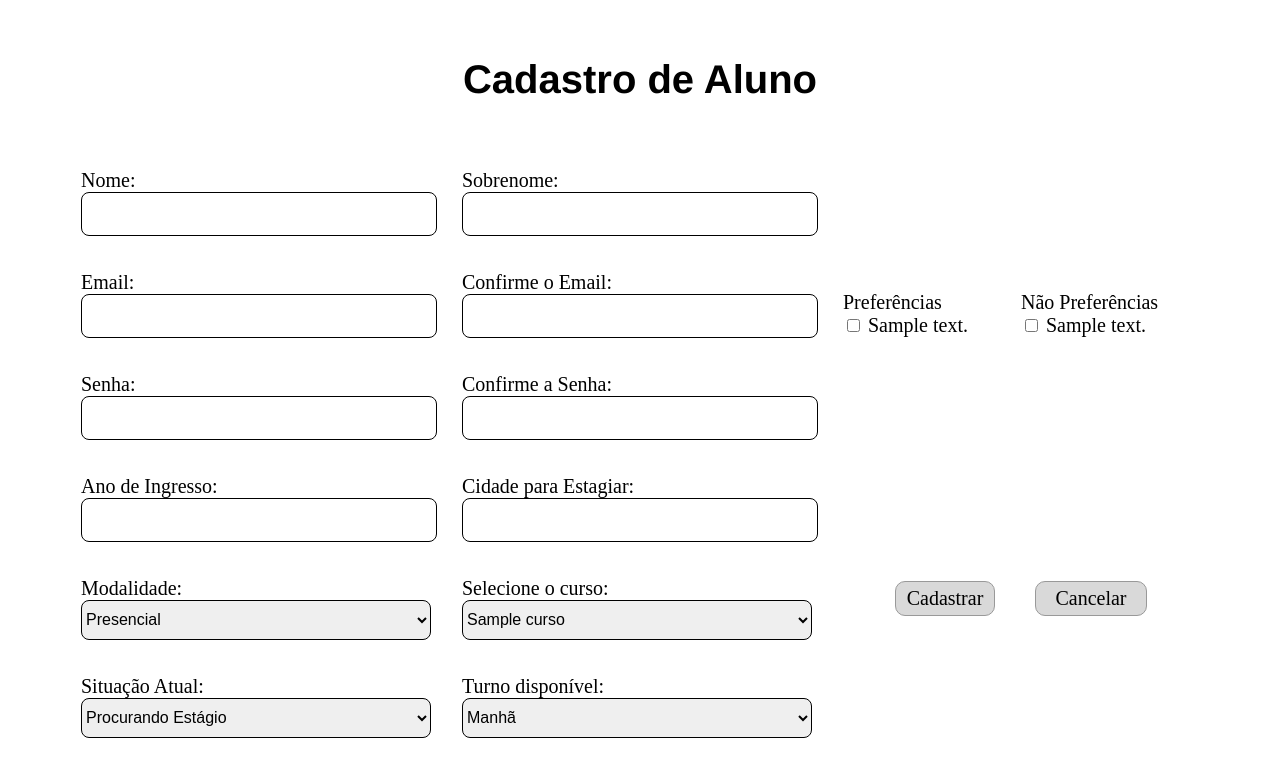
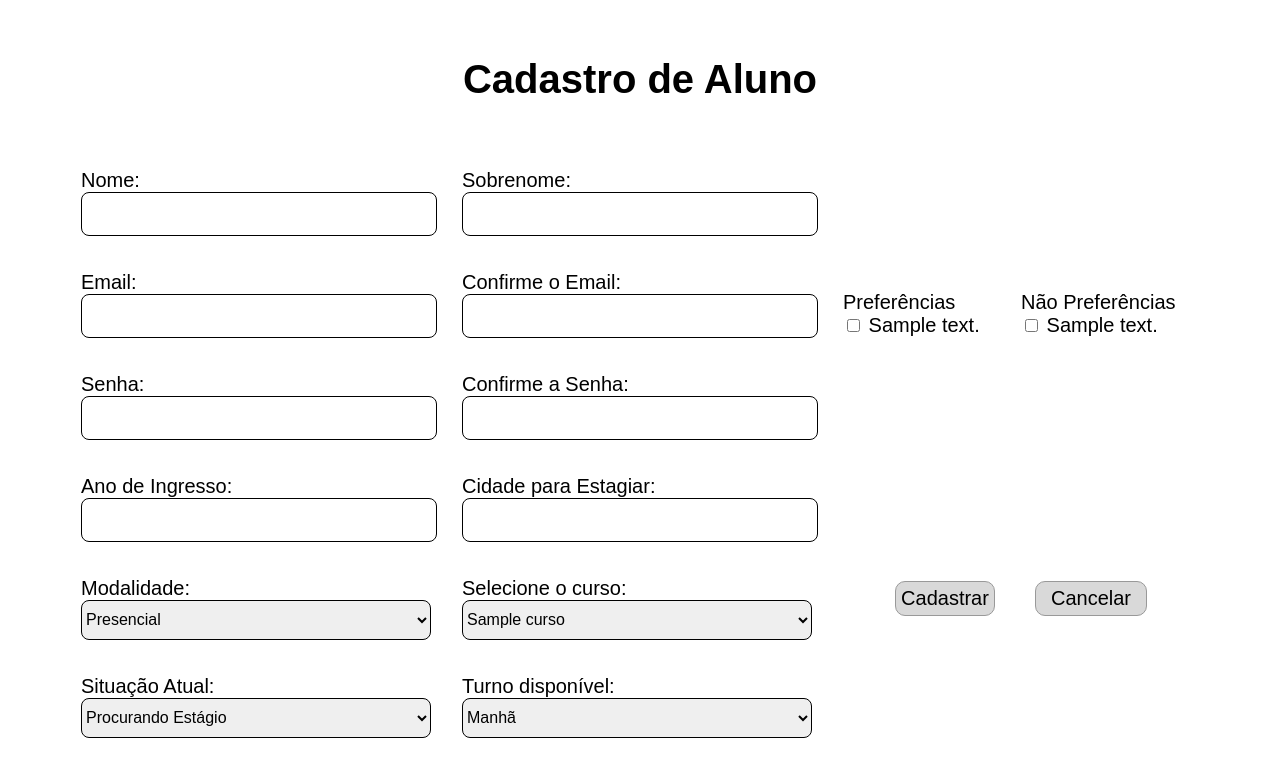
Before and after one commit to Aerther/Estagirando, a PHP site: page /pages/cadastrar/cadastroAluno.php in a window 1280 px wide. Shown: the top 777 px of the page. Run offline with PHP 8.4, Linux system fonts and the light colour scheme; tables that the repository leaves empty hold one stand-in row (values such as "Sample post").

Commit message:
requentado

```diff
--- a/pages/cadastrar/cadastroAluno.php
+++ b/pages/cadastrar/cadastroAluno.php
@@ -44,8 +44,10 @@ if(isset($_POST["cadastrar"])) {
                 $_POST["modalidade"],
                 $_POST["curso"]
             );
-
-            header("Location: ./../../index.php");
+            $mensagemErro = "<div id='msg'>
+            <p id='erro'>Cadastro realizado com sucesso!</p>
+            <a href='./../../index.php' id='voltar'>Voltar</a></div>";
+            //header("Location: ./../../index.php");
         }
     } else {
         $mensagemErro = "Email já cadastrado";
@@ -216,7 +218,7 @@ $cursos = Curso::findAllCursos();
         <div id="btn">
         <section>
             <input type="submit" name="cadastrar" value="Cadastrar">
-            <a href="./../../index.php">Cancelar</a>
+            <a href="./../../index.php" id='cancelar'>Cancelar</a>
         </section>
         </div>
         </div>
--- a/src/styles/styleCadastroAluno.css
+++ b/src/styles/styleCadastroAluno.css
@@ -21,7 +21,7 @@ body {
 }
 
 h1{
-    font-family:'Franklin Gothic Medium', 'Arial Narrow', Arial, sans-serif;
+    font-family:Arial, Helvetica, sans-serif;
     font-size: 2.5rem;
     text-align: center;
     color: #000;
@@ -49,10 +49,10 @@ select, option{
 }
 
 
-input[type="submit"], a {
+input[type="submit"]{
     display: inline-block;
     background-color: #d9d9d9;
-    font-family: 'Times New Roman', Times, serif;
+    font-family:Arial, Helvetica, sans-serif;
     color: #000;
     border: 1px solid #999;
     border-radius: 10px;
@@ -65,7 +65,7 @@ input[type="submit"], a {
 
 
 label, p{
-    font-family: 'Times New Roman', Times, serif;
+    font-family:Arial, Helvetica, sans-serif;
     font-size: 20px;
 }
 
@@ -140,3 +140,38 @@ section{
 #dado3{
     display: flex;
 }
+#cancelar{
+
+    background-color: #d9d9d9;
+    font-family:Arial, Helvetica, sans-serif;
+    color: #000;
+    border: 1px solid #999;
+    border-radius: 10px;
+    padding: 5px;
+    font-size: 20px;
+    text-decoration: none;
+    text-align: center;
+    width: 100px;
+
+}
+
+#voltar{
+    background-color: #e2e2e2;
+    font-family:Arial, Helvetica, sans-serif;
+    color: #000;
+    border: 1px solid #999;
+    border-radius: 10px;
+    padding: 3px;
+    font-size: 15px;
+    text-decoration: none;
+    text-align: center;
+    width: 80px;
+}
+
+#msg{
+    display: flex;
+    flex-direction: column;
+    align-items: center;
+    justify-content: center;
+    text-align: center;
+}
--- a/src/styles/styleEditar.css
+++ b/src/styles/styleEditar.css
@@ -76,7 +76,7 @@ header {
 
     color: #3d3d3d;
 
-    font-family: 'Times New Roman', Times, serif;
+    font-family:Arial, Helvetica, sans-serif;
 }
 
 .icones {
--- a/src/styles/styleMenu.css
+++ b/src/styles/styleMenu.css
@@ -32,7 +32,7 @@
     font-size: 25px;
     color: #3d3d3d;
     margin-left: 30px;
-    font-family: 'Times New Roman', Times, serif;
+    font-family:Arial, Helvetica, sans-serif;
     text-align: center;
 }
 
--- a/src/styles/styleVisualizar.css
+++ b/src/styles/styleVisualizar.css
@@ -33,7 +33,7 @@ header {
 
     color: #3d3d3d;
 
-    font-family: 'Times New Roman', Times, serif;
+    font-family:Arial, Helvetica, sans-serif;
 }
 
 .icones {
--- a/src/styles/styles2.css
+++ b/src/styles/styles2.css
@@ -13,13 +13,13 @@
 }
 
 #titulo1{
-    font-family:'Franklin Gothic Medium', 'Arial Narrow', Arial, sans-serif;
+    font-family:Arial, Helvetica, sans-serif;
     margin-bottom: 20px;
 }
 
 #subtitulo{
     font-size: 20px;
-    font-family:'Times New Roman', Times, serif;
+    font-family:Arial, Helvetica, sans-serif;
 }
 
 #btn {
```
Also changed, not shown: pages/cadastrar/cadastroProfessor.php (+5 -3 lines), pages/editar/editarCadastroAluno.php (+5 -9 lines), pages/editar/editarCadastroProfessor.php (+4 -8 lines), pages/visualizar/visualizarAluno.php (+5 -9 lines), privado.php (+4 -8 lines), src/styles/style3.css (+4 -4 lines), src/styles/styleCadastroProf.css (+40 -4 lines), src/styles/styleLogin.css (+5 -5 lines).
